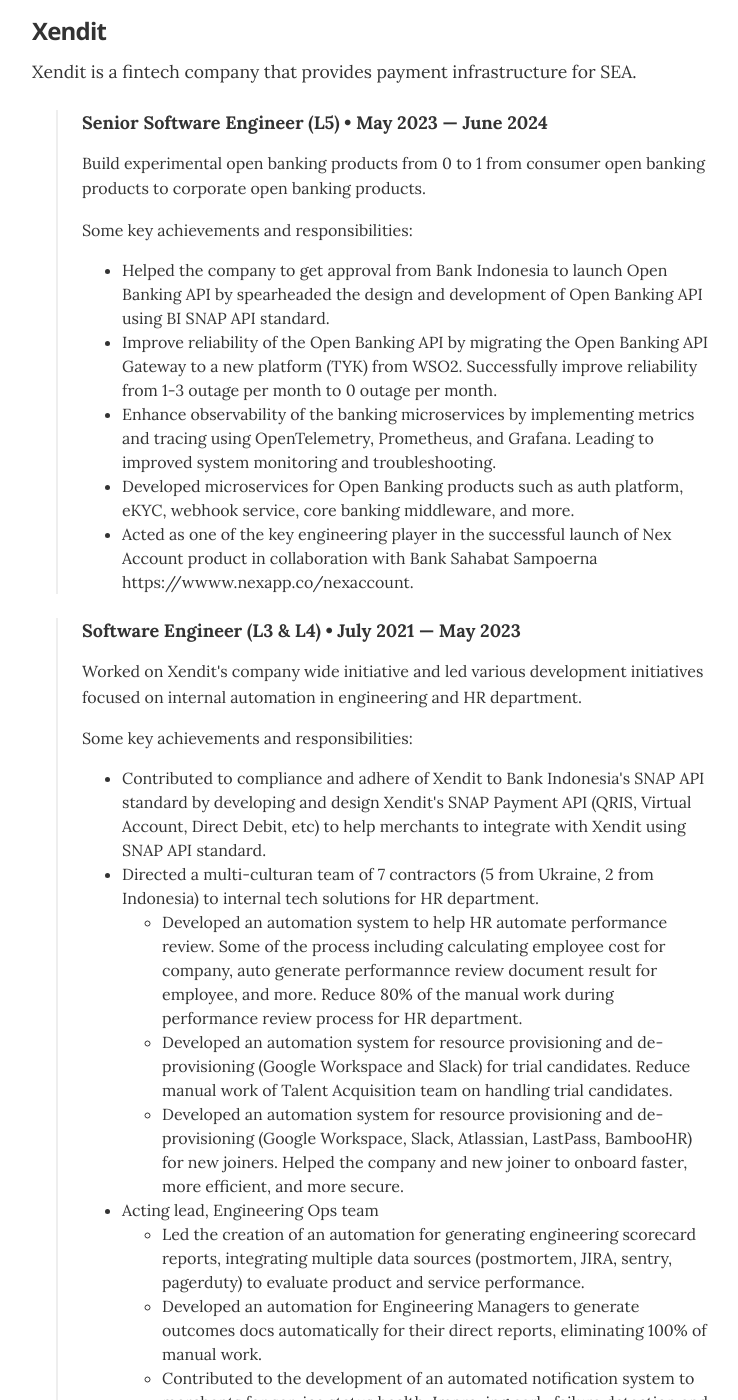
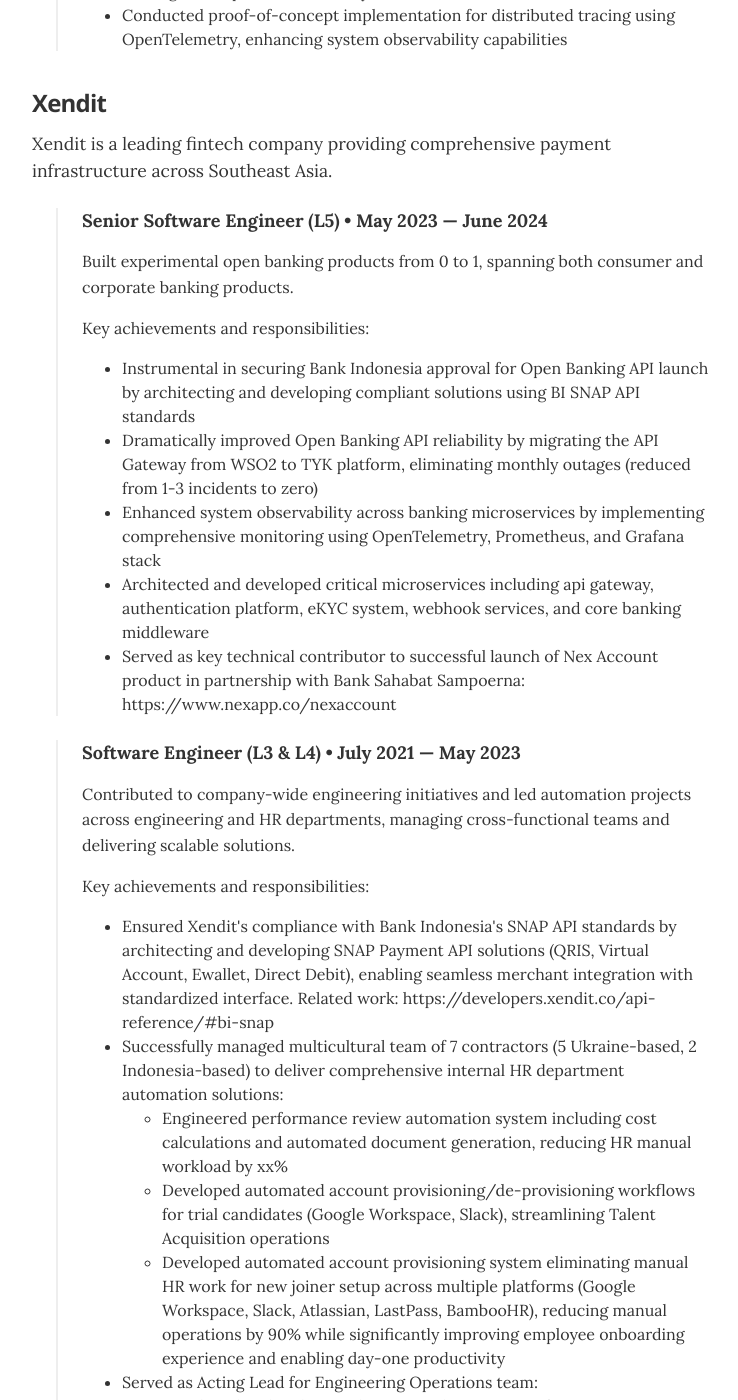
Before and after one commit to irfansofyana/resume, a Jekyll site: the page built from index.html, in a window 1280 px wide and 1400 px high, scrolled down 1498 px. Shown: the whole window, without its empty margins (268-1006 px from the left). Built offline with Jekyll 4.4.1, drawn with Linux system fonts in a browser that asks for light colours; some of the changed text lies outside the part shown.

Commit message:
resume improvement 18 June

```diff
--- a/_config.yml
+++ b/_config.yml
@@ -23,7 +23,7 @@
 resume_header_contact_info:     "Jakarta, Indonesia • mail@irfansp.dev"
 display_header_contact_info:    "false"
 
-resume_header_intro: "<p>Irfan Sofyana Putra is a senior software engineer from Indonesia with a passion for Backend Development, Infrastructure, AI, and Developer Experience. He brings extensive experience in the payment and banking sectors, consistently delivering robust and scalable solutions. Irfan holds a B.Sc. in Informatics from the Institut Teknologi Bandung (ITB) and is recognized for his exceptional problem-solving abilities, rapid adaptability, and customer-centric mindset. Renowned for taking initiative and working independently, he excels at driving technology projects to successful completion across diverse domains.</p>"
+resume_header_intro: "<p>Irfan Sofyana Putra is a senior software engineer from Indonesia with a passion for Backend Development, Infrastructure, AI, and Developer Experience. He brings extensive experience in the payment and banking domains, consistently delivering robust and scalable solutions. Irfan holds a B.Sc. in Informatics from the Institut Teknologi Bandung (ITB) and is recognized for his exceptional problem-solving abilities, rapid adaptability, and customer-centric mindset. Renowned for taking initiative and working independently, he excels at driving technology projects to successful completion across diverse domains.</p>"
 
 # use "yes" to display the email contact button,
 # "no" to display an "I'm not looking for work" message,
--- a/_data/education.yml
+++ b/_data/education.yml
@@ -5,7 +5,7 @@
   awards:
     - award: Cum Laude graduate
     - award: Medalist and winner in several competitive programming competitions
-  summary: Participated in many Programming competitions like ICPC, and others. Members of HMIF (Himpunan Mahasiswa Informatika) ITB.
+  summary: Participated in many Programming competitions like ICPC, and others. Members of HMIF (Himpunan Mahasiswa Informatika) ITB and Arkavidia ITB.
 
 - degree: Senior High School
   uni: Pribadi Bilingual Boarding School Bandung
--- a/_data/experience.yml
+++ b/_data/experience.yml
@@ -4,93 +4,81 @@
     - role: Software Engineer, Backend (DevEx) - Manager
       duration: June 2024 — Present
       summary: |
-        Driving engineering excellence and productivity at Superbank through innovative developer tooling and streamlined processes. Focused on empowering backend engineering teams to deliver high-quality software efficiently while maintaining exceptional developer experience.
-
-        <p> Some key achievements and responsibilities: </p>
+        Driving engineering excellence and productivity initiatives at Superbank through innovative developer tooling and streamlined processes. Empowering backend engineering teams to deliver high-quality software efficiently while maintaining exceptional developer experience.
+        <p> Key achievements and responsibilities: </p>
         <ul>
-          <li>Optimize CI/CD pipeline for Golang service using Athens Go Proxy. Reduce build time, unit test, and code-quality jobs around 80%</li>
-          <li>Led Gitlab migration for backend engineering team - 1 of the Superbank's top priority projects in 2025</li>
-          <li>Standardize CI/CD pipeline across teams, reducing complexity and maintenance overhead</li>
-          <li>Maintained golden images to be used by backend service</li>
-          <li>Spearheaded API standardization using modern tools like Apidog, OpenAPI, and Swagger for consistent design practice and better collaboration </li>
-          <li>Built automated backend unit test reporting system for governance and enhancing code quality</li>
-          <li>Integrating AI-powered code review tool during MR review process with Gitlab CI to improve quality of review and reduce manual work</li>
-          <li>Developed an intelligent slack bot with RAG capabilities to answer FAQ questions. Help employees to get faster response about common questions</li>
-          <li>Developed an internal URL shortener service to help employee memorize and share internal URLs</li>
-          <li>Conducted POC for distributed tracing using OpenTelemetry to enhance observability of the backend services</li>
-        <ul>
-
+          <li>Optimized CI/CD pipelines for Golang services using Athens Go Proxy, achieving an 80% reduction in duration time for buld, unit tests and code quality jobs</li>
+          <li>Leading GitLab migration initiative for the backend engineering team—one of Superbank's top strategic priorities for 2025</li>
+          <li>Standardized CI/CD pipelines across all teams, significantly reducing complexity and maintenance overhead</li>
+          <li>Developed and maintained golden images as foundational base for backend services</li>
+          <li>Spearheaded API standardization initiative using modern tools including Apidog, OpenAPI, and Swagger to ensure consistent design  and documentationpractices and enhanced cross-team collaboration</li>
+          <li>Implemented automated backend unit test reporting system, improving governance and code quality standards</li>
+          <li>Integrated AI-powered code review tools into GitLab CI pipeline, enhancing review quality while reducing manual effort</li>
+          <li>Developed intelligent Slack bot with RAG capabilities for FAQ automation, enabling faster employee support and reducing response times</li>
+          <li>Developed internal URL shortener service to streamline internal resource sharing and improve accessibility</li>
+          <li>Conducted proof-of-concept implementation for distributed tracing using OpenTelemetry, enhancing system observability capabilities</li>
+        </ul>
 - company: Xendit
-  summary: Xendit is a fintech company that provides payment infrastructure for SEA.
+  summary: Xendit is a leading fintech company providing comprehensive payment infrastructure across Southeast Asia.
   positions:
     - role: Senior Software Engineer (L5)
       duration: May 2023 — June 2024
       summary: |
-        Build experimental open banking products from 0 to 1 from consumer open banking products to corporate open banking products.
-
-        <p> Some key achievements and responsibilities: </p>
-
+        Built experimental open banking products from 0 to 1, spanning both consumer and corporate banking products.
+        <p> Key achievements and responsibilities: </p>
         <ul>
-          <li> Helped the company to get approval from Bank Indonesia to launch Open Banking API by spearheaded the design and development of Open Banking API using BI SNAP API standard. </li>
-          <li> Improve reliability of the Open Banking API by migrating the Open Banking API Gateway to a new platform (TYK) from WSO2. Successfully improve reliability from 1-3 outage per month to 0 outage per month. </li>
-          <li> Enhance observability of the banking microservices by implementing metrics and tracing using OpenTelemetry, Prometheus, and Grafana. Leading to improved system monitoring and troubleshooting. </li>
-          <li> Developed microservices for Open Banking products such as auth platform, eKYC, webhook service, core banking middleware, and more. </li>
-          <li> Acted as one of the key engineering player in the successful launch of Nex Account product in collaboration with Bank Sahabat Sampoerna  https://wwww.nexapp.co/nexaccount. </li>
+          <li>Instrumental in securing Bank Indonesia approval for Open Banking API launch by architecting and developing compliant solutions using BI SNAP API standards</li>
+          <li>Dramatically improved Open Banking API reliability by migrating the API Gateway from WSO2 to TYK platform, eliminating monthly outages (reduced from 1-3 incidents to zero)</li>
+          <li>Enhanced system observability across banking microservices by implementing comprehensive monitoring using OpenTelemetry, Prometheus, and Grafana stack</li>
+          <li>Architected and developed critical microservices including api gateway, authentication platform, eKYC system, webhook services, and core banking middleware</li>
+          <li>Served as key technical contributor to successful launch of Nex Account product in partnership with Bank Sahabat Sampoerna: https://www.nexapp.co/nexaccount</li>
         </ul>
-
     - role: Software Engineer (L3 & L4)
       duration: July 2021 — May 2023
       summary: |
-        Worked on Xendit's company wide initiative and led various development initiatives focused on internal automation in engineering and HR department.
-
-        <p> Some key achievements and responsibilities: </p>
+        Contributed to company-wide engineering initiatives and led automation projects across engineering and HR departments, managing cross-functional teams and delivering scalable solutions.
+        <p> Key achievements and responsibilities: </p>
         <ul>
-          <li> Contributed to compliance and adhere of Xendit to Bank Indonesia's SNAP API standard by developing and design Xendit's SNAP Payment API (QRIS, Virtual Account, Direct Debit, etc) to help merchants to integrate with Xendit using SNAP API standard. </li>
-          <li> Directed a multi-culturan team of 7 contractors (5 from Ukraine, 2 from Indonesia) to internal tech solutions for HR department. </li>
+          <li>Ensured Xendit's compliance with Bank Indonesia's SNAP API standards by architecting and developing SNAP Payment API solutions (QRIS, Virtual Account, Ewallet, Direct Debit), enabling seamless merchant integration with standardized interface. Related work: https://developers.xendit.co/api-reference/#bi-snap</li>
+          <li>Successfully managed multicultural team of 7 contractors (5 Ukraine-based, 2 Indonesia-based) to deliver comprehensive internal HR department automation solutions:</li>
           <ul>
-            <li> Developed an automation system to help HR automate performance review. Some of the process including calculating employee cost for company, auto generate performannce review document result for employee, and more. Reduce 80% of the manual work during performance review process for HR department. </li>
-            <li> Developed an automation system for resource provisioning and de-provisioning (Google Workspace and Slack) for trial candidates. Reduce manual work of Talent Acquisition team on handling trial candidates. </li>
-            <li> Developed an automation system for resource provisioning and de-provisioning (Google Workspace, Slack, Atlassian, LastPass, BambooHR) for new joiners. Helped the company and new joiner to onboard faster, more efficient, and more secure. </li>
+            <li>Engineered performance review automation system including cost calculations and automated document generation, reducing HR manual workload by xx%</li>
+            <li>Developed automated account provisioning/de-provisioning workflows for trial candidates (Google Workspace, Slack), streamlining Talent Acquisition operations</li>
+            <li>Developed automated account provisioning system eliminating manual HR work for new joiner setup across multiple platforms (Google Workspace, Slack, Atlassian, LastPass, BambooHR), reducing manual operations by 90% while significantly improving employee onboarding experience and enabling day-one productivity</li>
           </ul>
-          <li> Acting lead, Engineering Ops team </li>
+          <li>Served as Acting Lead for Engineering Operations team:</li>
           <ul>
-            <li> Led the creation of an automation for generating engineering scorecard reports, integrating multiple data sources (postmortem, JIRA, sentry, pagerduty) to evaluate product and service performance.</li>
-            <li> Developed an automation for Engineering Managers to generate outcomes docs automatically for their direct reports, eliminating 100% of manual work.</li>
-            <li> Contributed to the development of an automated notification system to merchants for service status health. Improving early failure detection and reduce risk for money loss. </li>
+            <li>Developed and architected automated generation of engineering scorecard report integrating multiple data sources (postmortems, JIRA, Sentry, PagerDuty, DataDog) for comprehensive reliability and performance evaluation</li>
+            <li>Built intelligent automation enabling Engineering Managers to generate customized outcomes documents for evaluating their direct reports, automatically creating personalized document based on each direct report's current level and career track, eliminating 100% of manual document preparation work</li>
+            <li>Contributed to the development of a proactive merchant notification system for service health monitoring, improving incident response and minimizing financial risk exposure</li>
           </ul>
-        <ul>
-
+        </ul>
     - role: Software Engineer (Intern – Part-time)
       duration: June 2020 — June 2021
       summary: |
-        Worked directly with CTO to establish Engineering reliability metrics and reporting.
-
-        <p> Some key achievements and responsibilities: </p>
+        Collaborated directly with CTO to establish foundational engineering reliability metrics and reporting infrastructure.
+        <p> Key achievements and responsibilities: </p>
         <ul>
-          <li> Developed an ETL pipeline using Airflow and Apache Spark that integrate multiple sources of data and load it to our data warehouse. </li>
-          <li> Created dashboard and visualization in Looker to help company to monitor the reliability metrics. </li>
+          <li>Designed and implemented ETL pipeline using Airflow and Apache Spark, integrating multiple data sources into centralized data warehouse</li>
+          <li>Developed comprehensive dashboards and visualizations in Looker, enabling real-time monitoring of critical reliability metrics</li>
         </ul>
-
 - company: Eduka System
-  summary: Eduka System is a startup that provides e-learning services for high school students in Indonesia.
+  summary: Eduka System is an innovative startup providing comprehensive e-learning solutions for Indonesian high school students.
   positions:
     - role: Backend Engineer (Part-time)
       duration: Feb 2020 — March 2020
-      summary: Developed backend services for an e-learning platform.
-
+      summary: Developed scalable backend services for comprehensive e-learning platform.
 - company: STEI ITB
-  summary: School of Electrical and Informatics Engineering (STEI) is one of the faculties at Institut Teknologi Bandung (ITB).
+  summary: School of Electrical Engineering and Informatics (STEI) at Institut Teknologi Bandung (ITB)
   positions:
     - role: Teaching Assistant
       duration: Jan 2020 — Dec 2020
-      summary: Teaching assistant for fundamental programming and data structure & algorithm courses.
-
+      summary: Provided instructional support for fundamental programming and data structures & algorithms courses, mentoring students in core computer science concepts.
 - company: Private Olympiad Education Center
   positions:
     - role: Computer Olympiad Instructor
       duration: Aug 2017 - May 2020
       summary: |
-        Trained middle and high school students in competitive programming and computer science olympiad preparation across prestigious institutions including ALC Indonesia, PelatihanOSN.com, Cyberfi Institute, LOPI, West Java Province, and the OSN Training Center.
-        Mentored students to achieve Bronze, Silver, and Gold medals at national-level competitions.
-
-        <p> Some of my students achievement in National Olympiad in Informatics (OSN Informatika) from 2017-2020: 3 Golds, 1 Silvers, 5 Bronze Medals. </p>
+        Delivered specialized training in competitive programming and computer science olympiad preparation across prestigious institutions including ALC Indonesia, PelatihanOSN.com, Cyberfi Institute, LOPI, West Java Province, and the OSN Training Center.
+        Mentored students to achieve exceptional results in national-level competitions, consistently producing medal winners.
+        <p> Notable student achievements in National Olympiad in Informatics (OSN Informatika) 2017-2020: 3 Gold medals, 1 Silver medal, and 5 Bronze medals. </p>
--- a/_data/projects.yml
+++ b/_data/projects.yml
@@ -1,8 +1,26 @@
 # Projects
 # uncomment the urls if you wish to display them, and add your own URL
 
+- project: pr-agent
+  role: Contributor
+  duration: May 2025 — May 2025
+  url: https://github.com/qodo-ai/pr-agent
+  description: PR agent is a An AI-Powered tool for Automated Pull Request Analysis, Feedback, Suggestions and More. Contributed to PR#1744 (https://github.com/qodo-ai/pr-agent/pull/1744) to support models from OpenRouter provider.
+
+- project: devtools
+  role: Maintainer
+  duration: April 2025 — Present
+  url: https://github.com/irfansofyana/devtools
+  description: A comprehensive collection of web-based tools for developers. This project provides a toolkit that developers can access via GitHub Pages to perform common development tasks more efficiently. Can be accessed via https://devtools.irfansp.dev/
+
+- project: llm-youtube
+  role: Maintainer
+  duration: April 2025 — April 2025
+  url: https://github.com/irfansofyana/llm-youtube
+  description: A plugin to pull and get context from Youtube video for LLM CLI to use.
+
 - project: Sheets-api
-  role: Developer
+  role: Maintainer
   duration: Jan 2023 — Feb 2023
   url: https://github.com/irfansofyana/sheets-api
   description: A Google AppScript library enabling users to easily and freely make their Google Sheets API-accessible. Inspired by tools like SheetDB or Shitsu.
@@ -11,22 +29,16 @@
   role: Contributor
   duration: Oct 2022 — Oct 2022
   url: https://github.com/nikoksr/notify
-  description: An open-source Go library designed to dispatch notifications across multiple messaging services. Contributed to PR#415 which added an integration to Viber platform.
-
-- project: Web2markdown-api
-  role: Developer
-  duration: Oct 2022 — Oct 2022
-  url: https://github.com/irfansofyana/web2markdown-api
-  description: A serverless API crafted for converting web content into markdown format. Developed using Go and deployed on Vercel's serverless platform.
+  description: An open-source Go library designed to dispatch notifications across multiple messaging services. Contributed to PR#415 (https://github.com/nikoksr/notify/pull/415) which added an integration to Viber platform.
 
 - project: Instapaper-actions
-  role: Developer
+  role: Maintainer
   duration: Sept 2022 — Sept 2022
   url: https://github.com/irfansofyana/instapaper-actions
   description: A GitHub action template allowing users to seamlessly add web content to their Instapaper accounts. Built using JavaScript and GitHub actions.
 
 - project: MySpendingBot
-  role: Developer
+  role: Maintainer
   duration: Aug 2022 — Sept 2022
   url: https://github.com/irfansofyana/MySpendingBot
   description: A personal Telegram bot for tracking user spending, featuring capabilities to create, update, delete, and report expenses. Engineered using Google App Scripts, Google Sheets, and the Telegram API.
```
Also changed, not shown: 1 other file.
